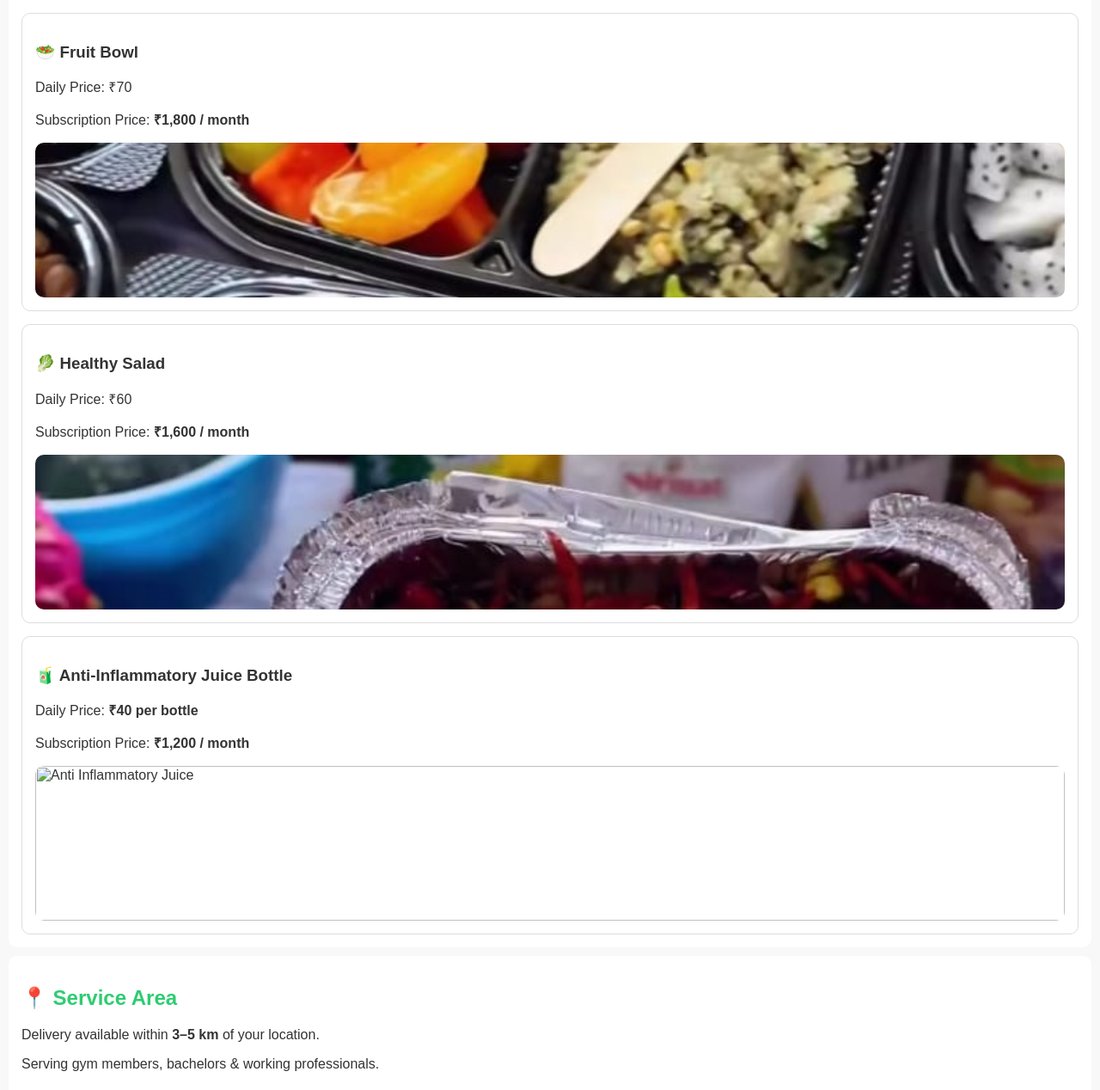
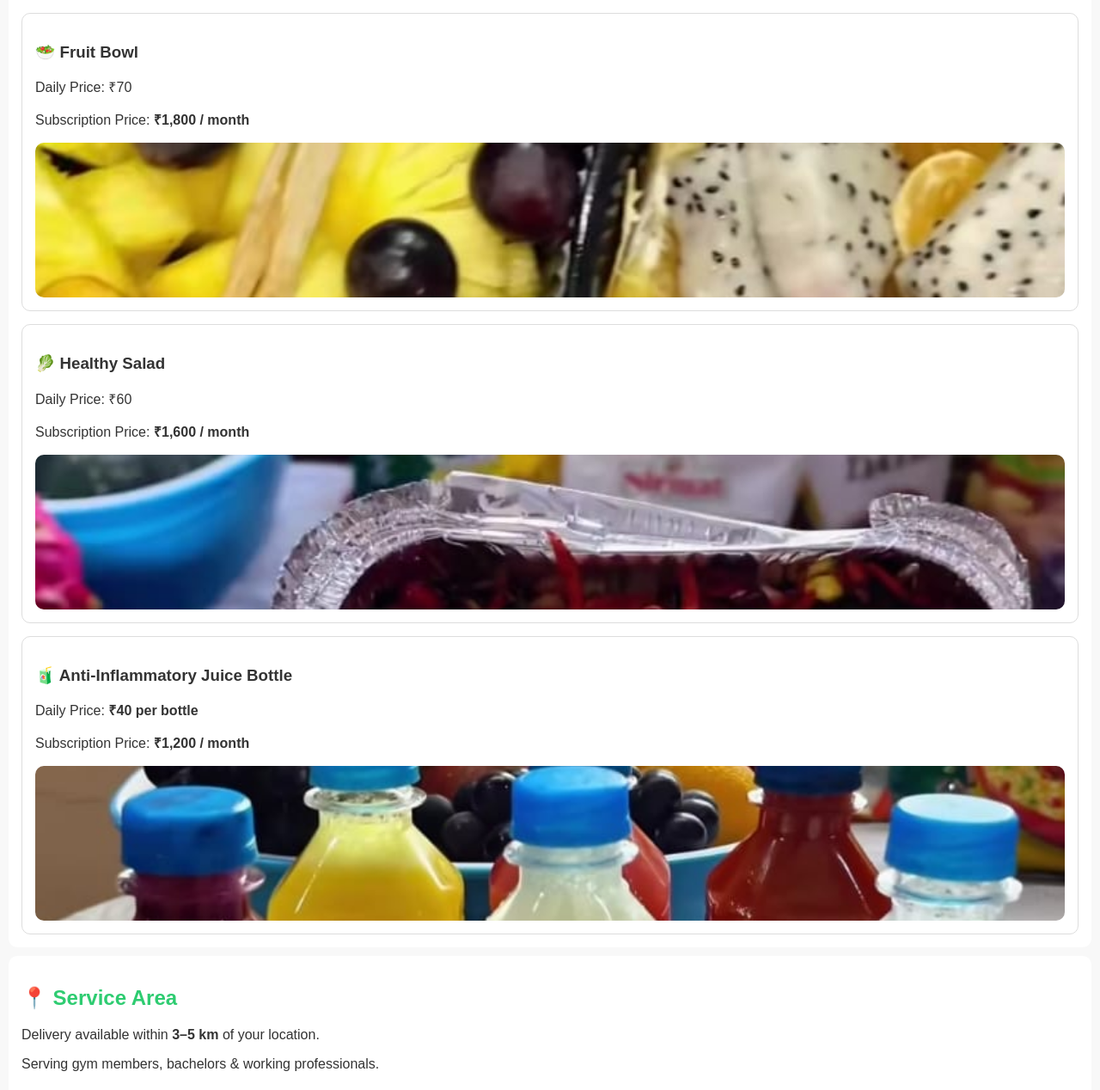
Before and after one commit to GOUD4275/fruit-website, a plain HTML site: page index.html in a window 1280 px wide. Shown: the part 1050-2318 px from the top of the page at 86% size. Drawn offline with Linux system fonts and the light colour scheme.

Commit message:
added new

```diff
--- a/index.html
+++ b/index.html
@@ -91,7 +91,7 @@
     <h3>🥗 Fruit Bowl</h3>
     <p>Daily Price: ₹70</p>
     <p>Subscription Price: <b>₹1,800 / month</b></p>
-    <img src="images/Mini%20Bowl.jpeg"
+    <img src="images/Fruit%20Bowl.jpeg"
      alt="Mini Fruit Bowl"
      style="width:100%; height:180px; object-fit:cover; border-radius:10px;">
   </div>
@@ -111,7 +111,7 @@
     <h3>🧃 Anti-Inflammatory Juice Bottle</h3>
     <p>Daily Price: <b>₹40 per bottle</b></p>
     <p>Subscription Price: <b>₹1,200 / month</b></p>
-    <img src="images/Anti-inflmatiory%20juice.jpeg"
+    <img src="images/Anti-inflamatiory%20juice.jpeg"
      alt="Anti Inflammatory Juice"
      style="width:100%; height:180px; object-fit:cover; border-radius:10px;">
   </div>
```
